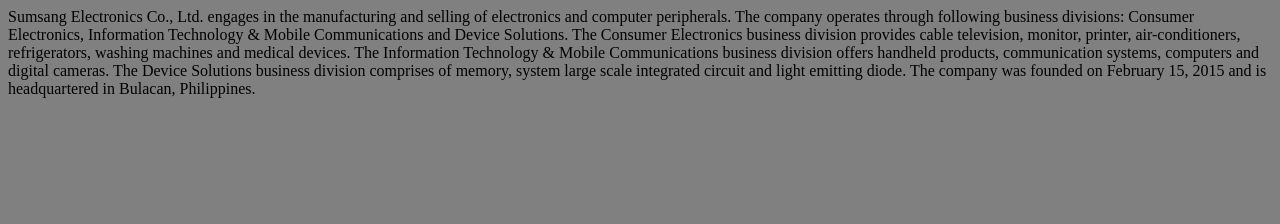
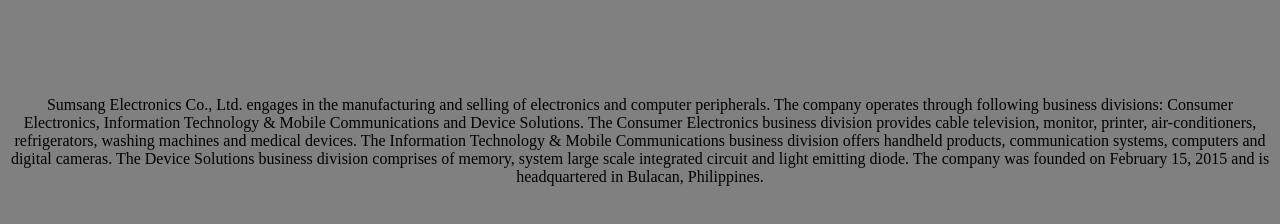
Before and after one commit to lunajackielyn/frameset.github.io, a plain HTML site: page about.html in a window 1280 px wide. Drawn offline with Linux system fonts and the light colour scheme.

Commit message:
Update about.html

```diff
--- a/about.html
+++ b/about.html
@@ -1,6 +1,11 @@
 <html>
 <body>
+    <center>
     <body bgcolor="gray">
+        <br>
+        <br>
+        <br>
+        <br>
  <p> Sumsang Electronics Co., Ltd. engages in the manufacturing and selling of electronics and computer peripherals.
 The company operates through following business divisions: Consumer Electronics, Information Technology & Mobile Communications and Device Solutions.
  The Consumer Electronics business division provides cable television, monitor, printer, air-conditioners, refrigerators, washing machines and medical devices.
```
